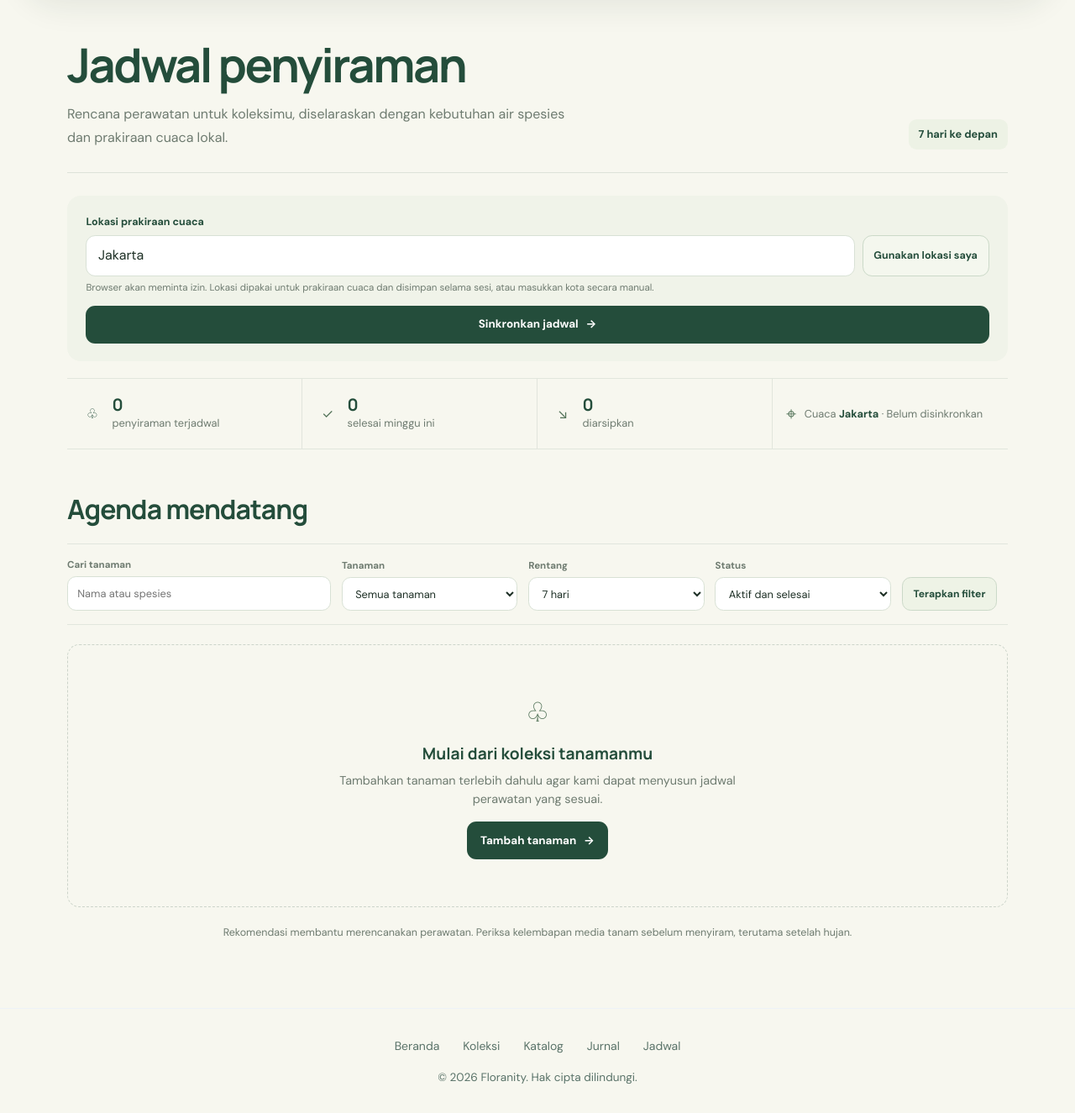
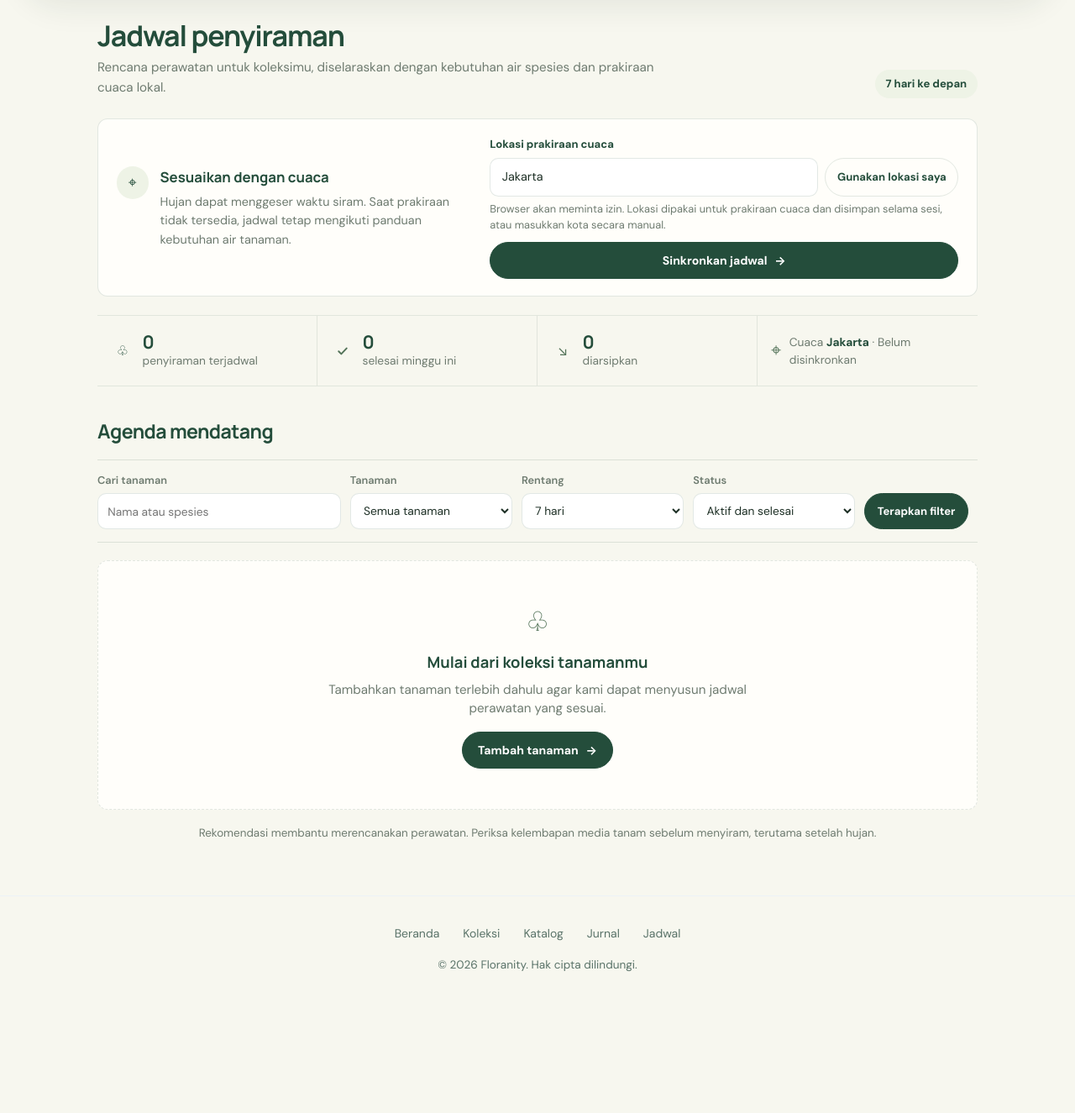
Before and after one commit to pbp-kelompok-b3/Floranity, a Django app: page /jadwal/ in a window 1280 px wide. Shown: the part 115-1440 px from the top of the page at 84% size. After the commit the page ends 1272 px from the top, so only its background shows below. Run offline with Django 5.2, Linux system fonts and the light colour scheme; the visitor is signed in with stand-in values (Sample User, id 1); data that the repository does not hold is empty.

Commit message:
style: refine schedule templates and styles

```diff
--- a/schedule/static/schedule/css/schedule.css
+++ b/schedule/static/schedule/css/schedule.css
@@ -1,8 +1,12 @@
 .schedule-page {
-  width: min(100% - 3rem, 1120px);
+  --schedule-line: rgba(36, 77, 59, 0.13);
+  --schedule-soft: #eef3e6;
+  --schedule-surface: #fffefa;
+  max-width: 68rem;
   margin: 0 auto;
-  padding: clamp(2.5rem, 5vw, 4.25rem) 0 5rem;
+  padding: 2.5rem 1.25rem 4rem;
   color: var(--ink);
+  font-family: 'DM Sans', system-ui, -apple-system, "Segoe UI", Roboto, sans-serif;
 }
 
 .schedule-intro,
@@ -24,37 +28,37 @@
 }
 
 .schedule-intro {
-  padding-bottom: 1.7rem;
-  border-bottom: 1px solid rgba(36, 77, 59, 0.12);
+  align-items: flex-end;
+  margin-bottom: 1.5rem;
 }
-
 
 .schedule-intro h1 {
   color: var(--leaf);
-  font-size: clamp(2rem, 5vw, 3.5rem);
-  letter-spacing: -0.045em;
-  line-height: 1.1;
+  font-size: clamp(1.875rem, 3vw, 2.125rem);
+  font-weight: 700;
+  letter-spacing: -0.035em;
+  line-height: 1.2;
 }
 
 .schedule-lead {
-  max-width: 39rem;
-  margin-top: 0.9rem;
+  max-width: 42rem;
+  margin-top: 0.35rem;
   color: var(--muted);
-  font-size: 1rem;
-  line-height: 1.75;
+  font-size: 0.95rem;
+  line-height: 1.6;
 }
 
 .schedule-range,
 .schedule-status {
   flex: 0 0 auto;
   border-radius: 999px;
-  background: #e8efdd;
+  background: var(--schedule-soft);
   color: var(--leaf);
-  font-size: 0.8rem;
+  font-size: 0.82rem;
   font-weight: 700;
 }
 
-.schedule-range { padding: 0.5rem 0.75rem; border-radius: 0.6rem; background: #edf2e5; }
+.schedule-range { padding: 0.45rem 0.8rem; }
 
 .schedule-messages { display: grid; gap: 0.5rem; margin-top: 1.5rem; }
 
@@ -71,42 +75,42 @@
 .schedule-message--info { background: #f0f3e9; border-color: #d6dfcd; color: var(--leaf); }
 
 .schedule-tools {
+  display: grid;
+  grid-template-columns: minmax(15rem, 0.85fr) minmax(0, 1.15fr);
   align-items: center;
-  justify-content: space-between;
   gap: 2rem;
-  margin-top: 1.7rem;
-  padding: 1.35rem 1.4rem;
-  border: 0;
-  border-radius: 1rem;
-  background: #f0f3e9;
-  box-shadow: none;
+  margin-top: 1.5rem;
+  padding: 1.25rem 1.35rem;
+  border: 1px solid var(--schedule-line);
+  border-radius: 0.75rem;
+  background: var(--schedule-surface);
 }
 
-.schedule-tools-copy { align-items: flex-start; gap: 1rem; max-width: 37rem; }
+.schedule-tools-copy { display: flex; align-items: flex-start; gap: 0.85rem; max-width: 37rem; }
 
 .schedule-weather-icon,
 .schedule-summary-icon {
   display: grid;
   flex: 0 0 auto;
-  width: 2.75rem;
-  height: 2.75rem;
+  width: 2.4rem;
+  height: 2.4rem;
   place-items: center;
   border-radius: 50%;
-  background: #e8efdd;
+  background: var(--schedule-soft);
   color: var(--leaf);
-  font-size: 1.3rem;
+  font-size: 1.1rem;
 }
 
 .schedule-tools h2 { color: var(--leaf); font-size: 1.05rem; }
-.schedule-tools-copy p { margin-top: 0.3rem; color: var(--muted); font-size: 0.86rem; }
-.schedule-sync-form { min-width: min(100%, 25rem); }
-.schedule-sync-form label { display: block; margin-bottom: 0.4rem; color: var(--leaf); font-size: 0.78rem; font-weight: 700; }
+.schedule-tools-copy p { margin-top: 0.35rem; color: var(--muted); font-size: 0.9rem; line-height: 1.55; }
+.schedule-sync-form { min-width: 0; width: 100%; }
+.schedule-sync-form label { display: block; margin-bottom: 0.45rem; color: var(--leaf); font-size: 0.82rem; font-weight: 700; }
 .schedule-location-controls { gap: 0.55rem; }
-.schedule-location-controls input[type="text"] { min-width: 0; width: 100%; padding: 0.72rem 0.85rem; border: 1px solid #d8e1d5; border-radius: 0.7rem; background: #fff; color: var(--ink); }
-.schedule-location-button { flex: 0 0 auto; padding: 0.65rem 0.8rem; border: 1px solid #cbd9c8; border-radius: 0.7rem; background: #f4f7ee; color: var(--leaf); cursor: pointer; font-size: 0.78rem; font-weight: 700; }
-.schedule-location-button:hover { background: #e9efdf; }
+.schedule-location-controls input[type="text"] { min-width: 0; width: 100%; padding: 0.68rem 0.85rem; border: 1px solid var(--schedule-line); border-radius: 0.65rem; background: #fff; color: var(--ink); font-size: 0.9rem; }
+.schedule-location-button { flex: 0 0 auto; padding: 0.62rem 0.85rem; border: 1px solid var(--schedule-line); border-radius: 999px; background: transparent; color: var(--leaf); cursor: pointer; font-size: 0.82rem; font-weight: 700; }
+.schedule-location-button:hover { background: var(--schedule-soft); }
 .schedule-location-button:disabled { cursor: wait; opacity: 0.65; }
-.schedule-location-hint { min-height: 1.2rem; margin: 0.35rem 0 0.65rem; color: var(--muted); font-size: 0.72rem; }
+.schedule-location-hint { min-height: 1.2rem; margin: 0.4rem 0 0.7rem; color: var(--muted); font-size: 0.8rem; line-height: 1.45; }
 .schedule-sync-controls .schedule-button { width: 100%; }
 
 .schedule-button,
@@ -115,8 +119,8 @@
   align-items: center;
   justify-content: center;
   gap: 0.55rem;
-  border: 0;
-  border-radius: 0.7rem;
+  border: 1px solid var(--leaf);
+  border-radius: 999px;
   background: var(--leaf);
   color: white;
   cursor: pointer;
@@ -125,14 +129,14 @@
   transition: transform 0.2s ease, background 0.2s ease;
 }
 
-.schedule-button { min-height: 2.8rem; padding: 0.7rem 1rem; border-radius: 0.7rem; white-space: nowrap; font-size: 0.84rem; }
+.schedule-button { min-height: 2.75rem; padding: 0.62rem 1.1rem; white-space: nowrap; font-size: 0.88rem; }
 .schedule-button:hover, .schedule-complete-button:hover { transform: translateY(-1px); background: var(--color-primary-hover); }
 
 .schedule-summary {
   display: grid;
   grid-template-columns: repeat(4, minmax(0, 1fr));
   gap: 0;
-  margin-top: 1.25rem;
+  margin-top: 1.35rem;
   border-top: 1px solid rgba(36, 77, 59, 0.1);
   border-bottom: 1px solid rgba(36, 77, 59, 0.1);
 }
@@ -153,58 +157,61 @@
 .schedule-summary-icon { width: 1.75rem; height: 1.75rem; background: transparent; font-size: 1rem; }
 .schedule-summary-icon--soft { background: transparent; color: var(--leaf2); }
 .schedule-summary-card div { display: grid; gap: 0.1rem; }
-.schedule-summary-card strong { color: var(--leaf); font: 700 1.25rem Manrope, sans-serif; line-height: 1; }
-.schedule-summary-card div span, .schedule-summary-note p { color: var(--muted); font-size: 0.8rem; }
+.schedule-summary-card strong { color: var(--leaf); font-family: 'Manrope', sans-serif; font-size: 1.35rem; font-weight: 700; line-height: 1; }
+.schedule-summary-card div span, .schedule-summary-note p { color: var(--muted); font-size: 0.86rem; }
 .schedule-summary-note > span { color: var(--leaf2); font-size: 1.35rem; }
 .schedule-summary-note strong { color: var(--leaf); }
+.schedule-summary-note small { display: inline-block; margin-top: 0.15rem; color: var(--muted); font-size: 0.78rem; }
 .schedule-summary-note { border-right: 0; }
 
 .schedule-filter-form {
   display: grid;
-  grid-template-columns: minmax(12rem, 1.5fr) repeat(3, minmax(8rem, 1fr)) auto auto;
+  grid-template-columns: minmax(12rem, 1.5fr) repeat(3, minmax(7.5rem, 1fr)) auto auto;
   align-items: end;
-  gap: 0.8rem;
-  margin: 1rem 0 1.4rem;
-  padding: 1rem 0;
+  gap: 0.7rem;
+  margin: 1rem 0 1.3rem;
+  padding: 0.9rem 0;
   border: 0;
-  border-top: 1px solid rgba(36, 77, 59, 0.1);
-  border-bottom: 1px solid rgba(36, 77, 59, 0.1);
+  border-top: 1px solid var(--schedule-line);
+  border-bottom: 1px solid var(--schedule-line);
   border-radius: 0;
   background: transparent;
 }
 
-.schedule-filter-field { display: grid; gap: 0.3rem; min-width: 0; }
-.schedule-filter-field label { color: var(--muted); font-size: 0.72rem; font-weight: 700; }
+.schedule-filter-field { display: grid; gap: 0.35rem; min-width: 0; }
+.schedule-filter-field label { color: var(--muted); font-size: 0.8rem; font-weight: 600; }
 .schedule-filter-field input,
-.schedule-filter-field select { min-width: 0; width: 100%; padding: 0.62rem 0.7rem; border: 1px solid #d8e1d5; border-radius: 0.65rem; background: #fff; color: var(--ink); font-size: 0.8rem; }
+.schedule-filter-field select { min-width: 0; width: 100%; min-height: 2.7rem; padding: 0.58rem 0.7rem; border: 1px solid var(--schedule-line); border-radius: 0.65rem; background: #fff; color: var(--ink); font-size: 0.86rem; }
 .schedule-filter-button,
-.schedule-filter-reset { display: inline-flex; min-height: 2.55rem; align-items: center; justify-content: center; padding: 0.55rem 0.8rem; border: 1px solid #cbd9c8; border-radius: 0.65rem; background: #eef3e6; color: var(--leaf); cursor: pointer; font-size: 0.76rem; font-weight: 700; text-decoration: none; white-space: nowrap; }
-.schedule-filter-button:hover, .schedule-filter-reset:hover { background: #e2ebd7; }
+.schedule-filter-reset { display: inline-flex; min-height: 2.7rem; align-items: center; justify-content: center; padding: 0.55rem 0.9rem; border: 1px solid var(--schedule-line); border-radius: 999px; background: transparent; color: var(--leaf); cursor: pointer; font-size: 0.82rem; font-weight: 700; text-decoration: none; white-space: nowrap; }
+.schedule-filter-button { border-color: var(--leaf); background: var(--leaf); color: #fff; }
+.schedule-filter-button:hover { background: var(--color-primary-hover); }
+.schedule-filter-reset:hover { background: var(--schedule-soft); }
 
 .schedule-bulk-form { margin-top: 0.8rem; }
-.schedule-bulk-toolbar { display: flex; align-items: center; justify-content: space-between; gap: 1rem; margin-bottom: 0.25rem; padding: 0.8rem 0; border: 0; border-bottom: 1px solid rgba(36, 77, 59, 0.1); border-radius: 0; background: transparent; }
+.schedule-bulk-toolbar { display: flex; align-items: center; justify-content: space-between; gap: 1rem; margin-bottom: 0.25rem; padding: 0.8rem 0; border: 0; border-bottom: 1px solid var(--schedule-line); border-radius: 0; background: transparent; }
 .schedule-bulk-toolbar > div:first-child { display: grid; gap: 0.15rem; }
-.schedule-bulk-toolbar strong { color: var(--leaf); font-size: 0.83rem; }
-.schedule-bulk-toolbar span { color: var(--muted); font-size: 0.7rem; }
-.schedule-selection-count { display: block; min-height: 1em; color: var(--muted); font-size: 0.7rem; }
-.schedule-select-all { display: inline-flex; align-items: center; gap: 0.4rem; color: var(--leaf); cursor: pointer; font-size: 0.75rem; font-weight: 700; white-space: nowrap; }
+.schedule-bulk-toolbar strong { color: var(--leaf); font-size: 0.9rem; }
+.schedule-bulk-toolbar span { color: var(--muted); font-size: 0.8rem; }
+.schedule-selection-count { display: block; min-height: 1em; color: var(--muted); font-size: 0.8rem; }
+.schedule-select-all { display: inline-flex; align-items: center; gap: 0.45rem; color: var(--leaf); cursor: pointer; font-size: 0.84rem; font-weight: 600; white-space: nowrap; }
 .schedule-select-all input { width: 1rem; height: 1rem; accent-color: var(--leaf); }
 .schedule-bulk-actions { display: flex; flex-wrap: wrap; gap: 0.4rem; }
-.schedule-bulk-actions button { padding: 0.5rem 0.7rem; border: 1px solid transparent; border-radius: 0.55rem; background: transparent; color: var(--leaf); cursor: pointer; font-size: 0.72rem; font-weight: 700; }
+.schedule-bulk-actions button { padding: 0.5rem 0.8rem; border: 1px solid var(--schedule-line); border-radius: 999px; background: transparent; color: var(--leaf); cursor: pointer; font-size: 0.8rem; font-weight: 700; }
 .schedule-bulk-actions button:first-child { border-color: var(--leaf); background: var(--leaf); color: #fff; }
 .schedule-bulk-actions button:hover { filter: brightness(0.96); }
 .schedule-bulk-actions button:disabled { cursor: not-allowed; opacity: 0.45; }
 
-.schedule-calendar { margin-top: 2.9rem; }
-.schedule-section-heading { margin-bottom: 1.1rem; }
-.schedule-section-heading h2 { color: var(--leaf); font-size: clamp(1.5rem, 3vw, 2rem); letter-spacing: -0.03em; }
-.schedule-section-heading > span { color: var(--muted); font-size: 0.82rem; }
+.schedule-calendar { margin-top: 2.25rem; }
+.schedule-section-heading { margin-bottom: 0.9rem; }
+.schedule-section-heading h2 { color: var(--leaf); font-size: 1.45rem; letter-spacing: -0.025em; }
+.schedule-section-heading > span { color: var(--muted); font-size: 0.86rem; }
 
 .schedule-days { display: grid; gap: 0.2rem; }
-.schedule-day { display: grid; grid-template-columns: 10rem minmax(0, 1fr); gap: 1.25rem; padding: 1.5rem 0; border-top: 1px solid rgba(36, 77, 59, 0.13); }
-.schedule-day-date { align-items: center; gap: 0.6rem; align-self: start; padding-top: 0.6rem; color: var(--leaf); }
-.schedule-day-date h3 { font-size: 0.95rem; }
-.schedule-day-date time { color: var(--muted); font-size: 0.8rem; }
+.schedule-day { display: grid; grid-template-columns: 9rem minmax(0, 1fr); gap: 1.25rem; padding: 1.25rem 0; border-top: 1px solid var(--schedule-line); }
+.schedule-day-date { align-items: center; gap: 0.6rem; align-self: start; padding-top: 0.5rem; color: var(--leaf); }
+.schedule-day-date h3 { font-size: 0.98rem; }
+.schedule-day-date time { color: var(--muted); font-size: 0.86rem; }
 .schedule-day-dot { width: 0.5rem; height: 0.5rem; border-radius: 50%; background: #8eae71; box-shadow: 0 0 0 4px #e7efdc; }
 .schedule-day-items { display: grid; gap: 0; }
 
@@ -214,7 +221,7 @@
   min-width: 0;
   padding: 1rem 0.25rem;
   border: 0;
-  border-bottom: 1px solid rgba(36, 77, 59, 0.09);
+  border-bottom: 1px solid rgba(36, 77, 59, 0.1);
   border-radius: 0;
   background: transparent;
 }
@@ -226,29 +233,31 @@
 .schedule-sr-only { position: absolute; width: 1px; height: 1px; overflow: hidden; clip: rect(0, 0, 0, 0); white-space: nowrap; clip-path: inset(50%); }
 .schedule-task-main { min-width: 0; flex: 1; }
 .schedule-task-heading { align-items: flex-start; justify-content: space-between; gap: 0.8rem; }
-.schedule-task-heading h4 { color: var(--leaf); font-size: 1rem; }
+.schedule-task-heading h4 { color: var(--leaf); font-size: 1.02rem; }
 .schedule-task--dismissed .schedule-task-heading h4,
 .schedule-task--dismissed .schedule-recommendation { color: var(--muted); }
-.schedule-scientific { margin-top: 0.05rem; color: var(--muted); font-size: 0.78rem; font-style: italic; }
-.schedule-status { padding: 0.28rem 0.62rem; font-size: 0.7rem; }
+.schedule-scientific { margin-top: 0.1rem; color: var(--muted); font-size: 0.84rem; font-style: italic; }
+.schedule-status { padding: 0.3rem 0.65rem; font-size: 0.76rem; }
 .schedule-status--complete { background: #dcead2; }
 .schedule-status--dismissed { background: #ece8dc; color: #665f4e; }
-.schedule-recommendation { margin-top: 0.55rem; color: #43584a; font-size: 0.86rem; }
+.schedule-recommendation { margin-top: 0.5rem; color: var(--ink); font-size: 0.92rem; line-height: 1.5; }
 .schedule-weather-meta { flex-wrap: wrap; gap: 0.65rem; margin-top: 0.55rem; }
-.schedule-weather-meta span { padding: 0; border-radius: 0; background: transparent; color: var(--muted); font-size: 0.73rem; }
-.schedule-complete-button { min-height: 2.3rem; padding: 0.55rem 0.85rem; font-size: 0.77rem; }
-.schedule-due-label { display: inline-flex; flex: 0 0 auto; align-items: center; padding: 0.45rem 0.65rem; border-radius: 999px; background: #f0f2eb; color: var(--muted); font-size: 0.72rem; font-weight: 700; }
+.schedule-weather-meta span { padding: 0; border-radius: 0; background: transparent; color: var(--muted); font-size: 0.82rem; }
+.schedule-complete-button { min-height: 2.5rem; padding: 0.55rem 1rem; font-size: 0.84rem; }
 .schedule-check { display: grid; flex: 0 0 auto; width: 2rem; height: 2rem; place-items: center; border-radius: 50%; background: #dcead2; color: var(--leaf); font-weight: 800; }
 .schedule-check--dismissed { background: #ece8dc; color: #665f4e; }
+.schedule-checkmark-icon { display: block; width: 0.85rem; height: 0.85rem; fill: none; stroke: currentColor; stroke-width: 2; stroke-linecap: round; stroke-linejoin: round; }
+.schedule-summary-icon .schedule-checkmark-icon { width: 1rem; height: 1rem; }
+.schedule-empty > span .schedule-checkmark-icon { width: 1.3rem; height: 1.3rem; }
 
-.schedule-empty { display: grid; justify-items: center; padding: 3.5rem 1.25rem; border: 1px dashed rgba(36, 77, 59, 0.2); border-radius: 0.9rem; background: transparent; text-align: center; }
+.schedule-empty { display: grid; justify-items: center; padding: 3rem 1.25rem; border: 1px dashed var(--schedule-line); border-radius: 0.75rem; background: var(--schedule-surface); text-align: center; }
 .schedule-empty > span { color: var(--leaf2); font-size: 2rem; }
-.schedule-empty h3 { margin-top: 0.7rem; color: var(--leaf); font-size: 1.2rem; }
-.schedule-empty p { max-width: 34rem; margin: 0.45rem 0 1rem; color: var(--muted); font-size: 0.9rem; }
-.schedule-footnote { margin-top: 1.3rem; color: var(--muted); font-size: 0.78rem; text-align: center; }
+.schedule-empty h3 { margin-top: 0.7rem; color: var(--leaf); font-size: 1.15rem; }
+.schedule-empty p { max-width: 34rem; margin: 0.45rem 0 1rem; color: var(--muted); font-size: 0.95rem; }
+.schedule-footnote { margin-top: 1.1rem; color: var(--muted); font-size: 0.84rem; text-align: center; }
 
 @media (max-width: 800px) {
-  .schedule-tools { align-items: stretch; flex-direction: column; gap: 1rem; }
+  .schedule-tools { grid-template-columns: 1fr; gap: 1.1rem; }
   .schedule-sync-form { min-width: 0; }
   .schedule-summary { grid-template-columns: repeat(2, minmax(0, 1fr)); }
   .schedule-summary-card:nth-child(2) { border-right: 0; }
@@ -259,8 +268,11 @@
 }
 
 @media (max-width: 620px) {
-  .schedule-page { width: min(100% - 2rem, 1120px); padding-top: 1.7rem; }
+  .schedule-page { padding: 1.7rem 1rem 3rem; }
   .schedule-intro { align-items: flex-start; flex-direction: column; gap: 0.9rem; }
+  .schedule-tools { padding: 1rem; }
+  .schedule-location-controls { flex-direction: column; }
+  .schedule-location-button { min-height: 2.65rem; }
   .schedule-summary { grid-template-columns: 1fr 1fr; }
   .schedule-summary-note { grid-column: 1 / -1; min-height: auto; }
   .schedule-filter-form { grid-template-columns: 1fr 1fr; }
@@ -269,14 +281,11 @@
   .schedule-bulk-actions { display: grid; grid-template-columns: 1fr; }
   .schedule-day { grid-template-columns: 1fr; gap: 0.65rem; }
   .schedule-day-date { padding-top: 0; }
-  .schedule-task { display: grid; grid-template-columns: auto 3.25rem minmax(0, 1fr); align-items: start; gap: 0.7rem; }
+  .schedule-task { display: grid; grid-template-columns: auto minmax(0, 1fr); align-items: start; gap: 0.7rem; }
   .schedule-task-select { grid-column: 1; grid-row: 1; padding-top: 0.4rem; }
-  .schedule-plant-image { width: 3.25rem; height: 3.25rem; }
-  .schedule-task-main { grid-column: 3; grid-row: 1; width: auto; }
+  .schedule-task-main { grid-column: 2; grid-row: 1; width: auto; }
   .schedule-task-heading { flex-direction: column; gap: 0.4rem; }
-  .schedule-complete-button, .schedule-check, .schedule-due-label { grid-column: 3; justify-self: start; margin: 0.25rem 0 0; }
-  .schedule-location-controls { flex-direction: column; }
-  .schedule-location-button { min-height: 2.65rem; }
+  .schedule-complete-button, .schedule-check { grid-column: 2; justify-self: start; margin: 0.25rem 0 0; }
 }
 
 @media (prefers-reduced-motion: reduce) {
--- a/schedule/templates/schedule/calendar.html
+++ b/schedule/templates/schedule/calendar.html
@@ -26,6 +26,13 @@
   {% endif %}
 
   <section class="schedule-tools" aria-label="Sinkronisasi cuaca">
+    <div class="schedule-tools-copy">
+      <span class="schedule-weather-icon" aria-hidden="true">⌖</span>
+      <div>
+        <h2>Sesuaikan dengan cuaca</h2>
+        <p>Hujan dapat menggeser waktu siram. Saat prakiraan tidak tersedia, jadwal tetap mengikuti panduan kebutuhan air tanaman.</p>
+      </div>
+    </div>
     <form class="schedule-sync-form" method="post" action="{% url 'schedule:synchronize' %}">
       {% csrf_token %}
       <label for="schedule-city">Lokasi prakiraan cuaca</label>
@@ -48,7 +55,7 @@
       <div><strong>{{ planned_count }}</strong><span>penyiraman terjadwal</span></div>
     </article>
     <article class="schedule-summary-card">
-      <span class="schedule-summary-icon schedule-summary-icon--soft" aria-hidden="true">✓</span>
+      <span class="schedule-summary-icon schedule-summary-icon--soft" aria-hidden="true"><svg class="schedule-checkmark-icon" viewBox="0 0 16 16" focusable="false"><path d="m3.25 8.25 3.1 3.1 6.4-6.7" /></svg></span>
       <div><strong>{{ completed_count }}</strong><span>selesai minggu ini</span></div>
     </article>
     <article class="schedule-summary-card">
@@ -145,12 +152,10 @@
                       {% if entry.plant.lokasi %}<span>{{ entry.plant.lokasi }}</span>{% endif %}
                     </div>
                   </div>
-                  {% if entry.status == 'planned' and group.date <= today %}
-                    <button type="submit" name="single_complete" value="{{ entry.pk }}" class="schedule-complete-button" aria-label="Catat penyiraman {{ entry.plant.nama_panggilan }} selesai">Selesai</button>
-                  {% elif entry.status == 'planned' %}
-                    <span class="schedule-due-label" aria-label="Penyiraman belum jatuh tempo">Terjadwal</span>
+                  {% if entry.status == 'planned' %}
+                    {% if group.date <= today %}<button type="submit" name="single_complete" value="{{ entry.pk }}" class="schedule-complete-button" aria-label="Catat penyiraman {{ entry.plant.nama_panggilan }} selesai">Selesai</button>{% endif %}
                   {% elif entry.status == 'completed' %}
-                    <span class="schedule-check" aria-label="Penyiraman selesai">✓</span>
+                    <span class="schedule-check" role="img" aria-label="Penyiraman selesai"><svg class="schedule-checkmark-icon" viewBox="0 0 16 16" aria-hidden="true" focusable="false"><path d="m3.25 8.25 3.1 3.1 6.4-6.7" /></svg></span>
                   {% else %}
                     <span class="schedule-check schedule-check--dismissed" aria-label="Jadwal diarsipkan">↘</span>
                   {% endif %}
@@ -170,7 +175,7 @@
       </div>
     {% elif has_plants %}
       <div class="schedule-empty">
-        <span aria-hidden="true">{% if has_synced %}✓{% else %}◷{% endif %}</span>
+        <span aria-hidden="true">{% if has_synced %}<svg class="schedule-checkmark-icon" fill="#000000" viewBox="0 0 1920 1920" xmlns="http://www.w3.org/2000/svg"><g id="SVGRepo_bgCarrier" stroke-width="0"></g><g id="SVGRepo_tracerCarrier" stroke-linecap="round" stroke-linejoin="round"></g><g id="SVGRepo_iconCarrier"> <path d="M1743.858 267.012 710.747 1300.124 176.005 765.382 0 941.387l710.747 710.871 1209.24-1209.116z" fill-rule="evenodd"></path> </g></svg>{% else %}<svg viewBox="0 0 24 24" fill="none" xmlns="http://www.w3.org/2000/svg"><g id="SVGRepo_bgCarrier" stroke-width="0"></g><g id="SVGRepo_tracerCarrier" stroke-linecap="round" stroke-linejoin="round"></g><g id="SVGRepo_iconCarrier"> <path d="M12 7V12L9.5 10.5M21 12C21 16.9706 16.9706 21 12 21C7.02944 21 3 16.9706 3 12C3 7.02944 7.02944 3 12 3C16.9706 3 21 7.02944 21 12Z" stroke="#000000" stroke-width="2" stroke-linecap="round" stroke-linejoin="round"></path> </g></svg>{% endif %}</span>
         <h3>{% if has_synced %}Tidak ada penyiraman dalam waktu dekat{% else %}Jadwalmu siap disusun{% endif %}</h3>
         <p>{% if has_synced %}Belum ada penyiraman yang jatuh tempo dalam tujuh hari. Sinkronkan kembali setelah memperbarui catatan perawatan atau lokasi.{% else %}Sinkronkan kota di atas untuk membuat rekomendasi penyiraman tujuh hari berdasarkan tanaman di koleksimu.{% endif %}</p>
       </div>
```
